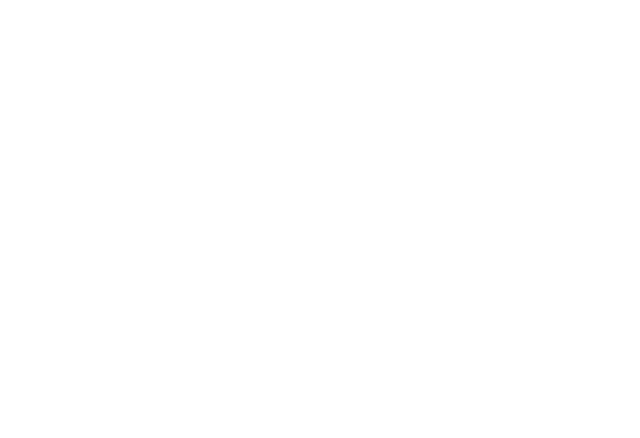
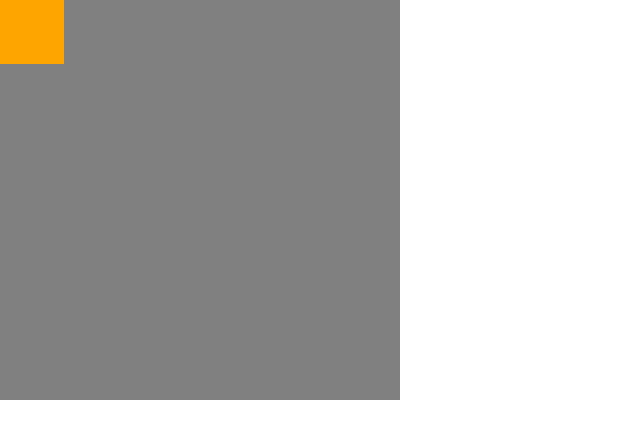
Before and after one commit to Toreno87/bomberman, a website built with webpack: page src/index.html in a window 1280 px wide. Shown: the whole page, without its empty margins (0-640 px from the left). Built offline with nearby package versions, Linux system fonts and the light colour scheme.

Commit message:
create canvas and draw

```diff
--- a/src/index.html
+++ b/src/index.html
@@ -7,8 +7,8 @@
   <title>Bomberman</title>
 </head>
 <body style="margin: 0">
-  <div id="game_wrapper">
-    <canvas id="game"></canvas>
-  </div>
+  <div id="game_wrapper"
+    style="width: 400px; height: 400px; position: relative;"
+  ></div>
 </body>
 </html>
--- /dev/null
+++ b/src/js/canvas.js
@@ -0,0 +1,24 @@
+import global from './global';
+
+class Canvas {
+  constructor(zIndex) {
+    this.width = 400;
+    this.height = 400;
+    this.zIndex = zIndex || 'auto';
+
+    this.canvas = document.createElement('canvas');
+    this.ctx = this.canvas.getContext('2d');
+
+    this.create();
+  }
+
+  create() {
+    this.canvas.width = this.width;
+    this.canvas.height = this.height;
+    this.canvas.style.position = 'absolute';
+    this.canvas.style.zIndex = this.zIndex;
+    global.wrapper.append(this.canvas);
+  }
+}
+
+export default Canvas;
--- a/src/js/draw.js
+++ b/src/js/draw.js
@@ -1,6 +1,38 @@
 class Draw {
   constructor(game) {
     this.game = game;
+
+    this.drawOnCanvasBg();
+    this.drawOnCanvas();
+  }
+
+  drawRect(ctx, x, y, width, height, color) {
+    ctx.beginPath();
+    ctx.fillStyle = color;
+    ctx.fillRect(x, y, width, height);
+    ctx.closePath();
+  }
+
+  drawOnCanvasBg() {
+    this.drawRect(
+      this.game.canvasBg.ctx,
+      0,
+      0,
+      this.game.canvasBg.width,
+      this.game.canvasBg.height,
+      'grey'
+    );
+  }
+
+  drawOnCanvas() {
+    this.drawRect(
+      this.game.canvas.ctx,
+      0,
+      0,
+      64,
+      64,
+      'orange'
+    );
   }
 };
 
--- a/src/js/game.js
+++ b/src/js/game.js
@@ -1,7 +1,10 @@
 class Game {
-  constructor() {
+  constructor(canvas, canvasBg) {
     this.time = 100500;
     this.isPaused = false;
+
+    this.canvas = canvas;
+    this.canvasBg = canvasBg;
   }
 
   play() {
--- /dev/null
+++ b/src/js/global.js
@@ -0,0 +1,5 @@
+let global = {
+  wrapper: document.getElementById('game_wrapper'),
+};
+
+export default global;
--- a/src/js/main.js
+++ b/src/js/main.js
@@ -1,7 +1,10 @@
+import Canvas from './canvas';
 import Game from './game';
 import Logic from './logic';
 import Draw from './draw';
 
-let game = new Game();
+let canvasBg = new Canvas(1);
+let canvas = new Canvas(2);
+let game = new Game(canvas, canvasBg);
 new Logic(game);
 new Draw(game);
```
